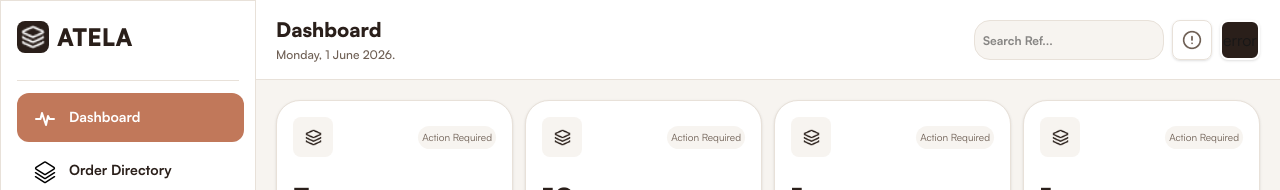
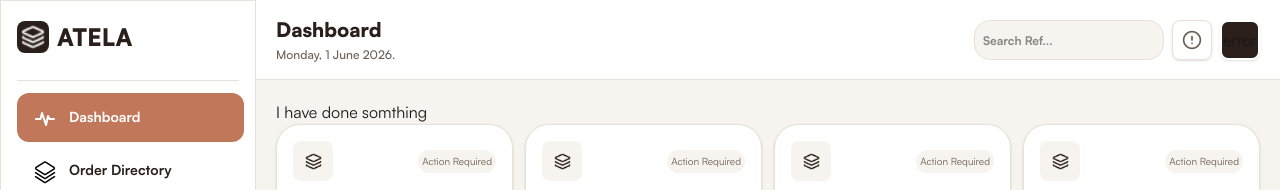
Before and after one commit to samuel-oluwadamisi/atela, a Next.js app: page /admin in a window 1280 px wide. Shown: the top 190 px of the page. Built offline with nearby package versions, Linux system fonts and the light colour scheme; no server answers.

Commit message:
Test commit

```diff
--- a/src/features/admin/dashboard/screens/DashboardHome.tsx
+++ b/src/features/admin/dashboard/screens/DashboardHome.tsx
@@ -14,6 +14,7 @@ const DashboardHomeScreen = () => {
     ]
   return (
     <main>
+    <p>I have done somthing </p>
         <div className='flex items-center gap-3 mb-6'>
             {data.map((info, index)=> (
                 <InfoCard key={index} info={info} />
```
Also changed, not shown: 1 other file (tests, documents, lock files or other folders).
